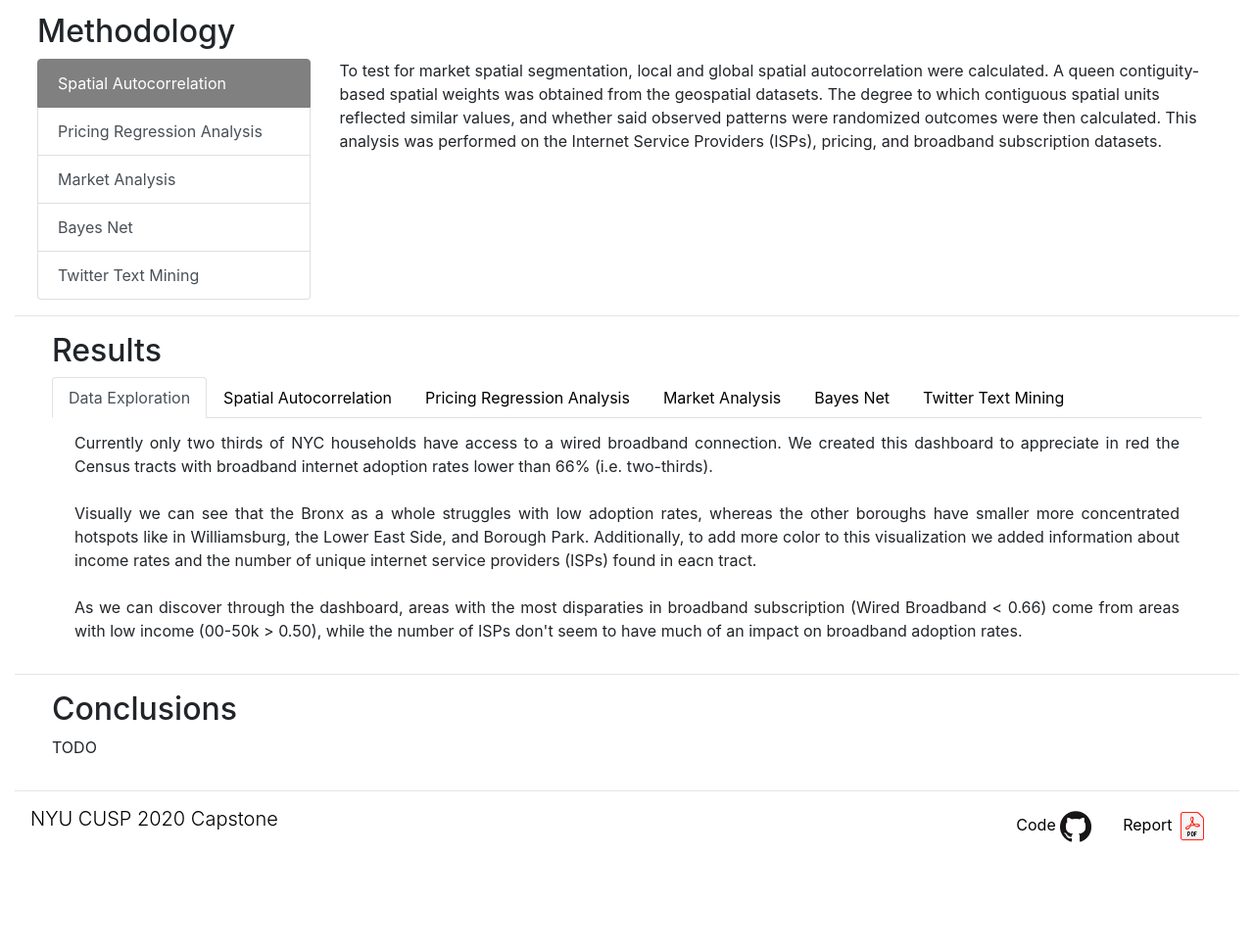
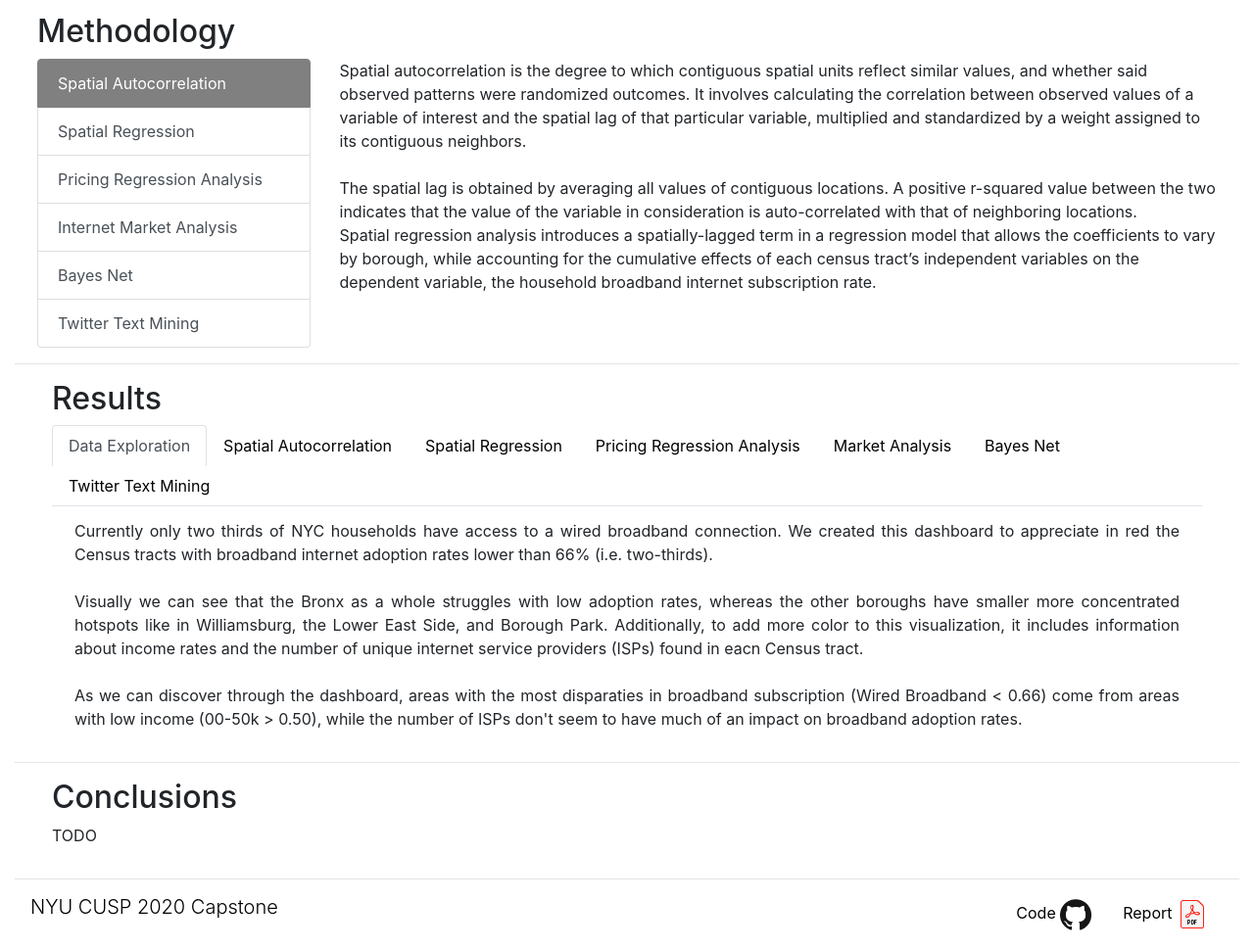
Before and after one commit to nyconnect2020/nyconnect2020.github.io, a Jekyll site: the page built from README.md, in a window 1280 px wide and 1400 px high, scrolled down 1441 px. Shown: the part 430-1400 px from the top of the window at 98% size. Built offline with Jekyll 4.4.1, drawn with Linux system fonts in a browser that asks for light colours; our own code applies the rules of GitHub Pages for plain Markdown files; before the commit the page ends 2751 px from its top, so only the background shows below that.

Commit message:
more changes for everyone else, still need to add bayes net results

```diff
--- a/_includes/methods.html
+++ b/_includes/methods.html
@@ -7,11 +7,14 @@
             <a class="list-group-item list-group-item-action active" id="list-spatial" data-toggle="list" href="#spatial-desc" role="tab" aria-controls="spatial">
                 Spatial Autocorrelation
             </a>
+            <a class="list-group-item list-group-item-action" id="list-spatial-reg" data-toggle="list" href="#spatialreg-desc" role="tab" aria-controls="spatial-regression">
+                Spatial Regression
+            </a>
             <a class="list-group-item list-group-item-action" id="list-regression" data-toggle="list" href="#regression-desc" role="tab" aria-controls="regression">
                 Pricing Regression Analysis
             </a>
             <a class="list-group-item list-group-item-action" id="list-market" data-toggle="list" href="#market-desc" role="tab" aria-controls="market">
-                Market Analysis
+                Internet Market Analysis
             </a>
             <a class="list-group-item list-group-item-action" id="list-bayes" data-toggle="list" href="#bayes-desc" role="tab" aria-controls="bayes">
                 Bayes Net
@@ -24,10 +27,19 @@
     <div class="col-9">
       <div class="tab-content" id="nav-tabContent">
         <div class="tab-pane fade show active" id="spatial-desc" role="tabpanel" aria-labelledby="list-spatial">
-            To test for market spatial segmentation, local and global spatial autocorrelation were calculated.
-            A queen contiguity-based spatial weights was obtained from the geospatial datasets.
-            The degree to which contiguous spatial units reflected similar values, and whether said observed patterns were randomized outcomes were then calculated.
-            This analysis was performed on the Internet Service Providers (ISPs), pricing, and broadband subscription datasets.
+            Spatial autocorrelation is the degree to which contiguous spatial units reflect similar values, and whether said observed patterns
+            were randomized outcomes.
+            It involves calculating the correlation between observed values of a variable of interest and the
+             spatial lag of that particular variable, multiplied and standardized by a weight assigned to its contiguous neighbors.
+           <br><br>
+           The spatial lag is obtained by averaging all values of contiguous locations.
+           A positive r-squared value between the two indicates that the value of the variable in consideration is auto-correlated with
+            that of neighboring locations.
+        </div>
+        <div class="tab-pane fade show active" id="spatialreg-desc" role="tabpanel" aria-labelledby="list-spatial-reg">
+            Spatial regression analysis introduces a spatially-lagged term in a regression model that allows the coefficients to vary by borough,
+             while accounting for the cumulative effects of each census tract’s independent variables on the dependent variable,
+             the household broadband internet subscription rate.
         </div>
         <div class="tab-pane fade" id="regression-desc" role="tabpanel" aria-labelledby="list-regression">
             <p>
@@ -57,9 +69,11 @@
             <img src="/assets/images/results/hhi.png" class="img-fluid fixed-height-img" alt="HHI model">
         </div>
         <div class="tab-pane fade" id="bayes-desc" role="tabpanel" aria-labelledby="list-bayes">
-            A Bayesian Network was constructed using demographic data such as race, income, age, and broadband subscription rates,
+            A Bayesian Network is a probabilistic graphical model that was used to show causation relationships of
+             the descriptive data of each Census tract.
+            <br><br>
+            The data used to construct the net included data such as race, income, age mix, and broadband subscription rates,
              plus the number of unique broadband ISPs at the Census block level.
-            The network showed which of those factors had an impact on broadband subscription rates.
         </div>
         <div class="tab-pane fade" id="twitter-desc" role="tabpanel" aria-labelledby="list-twitter">
             Text mining based on Twitter data was performed to provide more insights into the public's perception of current telecom service.
--- a/_includes/results.html
+++ b/_includes/results.html
@@ -12,6 +12,10 @@
                 <li class="nav-item" role="presentation">
                     <a class="nav-link" id="profile-tab" data-toggle="tab" href="#r_spatial" role="tab"
                         aria-controls="profile" aria-selected="false">Spatial Autocorrelation</a>
+                </li>
+                <li class="nav-item" role="presentation">
+                    <a class="nav-link" id="profile-tab" data-toggle="tab" href="#r_spatialreg" role="tab"
+                        aria-controls="profile" aria-selected="false">Spatial Regression</a>
                 </li>
                 <li class="nav-item" role="presentation">
                     <a class="nav-link" id="contact-tab" data-toggle="tab" href="#r_regression" role="tab"
@@ -40,8 +44,8 @@
                                 <br><br>
                                 Visually we can see that the Bronx as a whole struggles with low adoption rates,
                                 whereas the other boroughs have smaller more concentrated hotspots like in Williamsburg, the Lower East Side, and Borough Park.
-                                Additionally, to add more color to this visualization we added information about income rates and the number of unique internet
-                                service providers (ISPs) found in eacn tract.
+                                Additionally, to add more color to this visualization, it includes information about income rates and the number of unique internet
+                                service providers (ISPs) found in eacn Census tract.
                                 <br><br>
                                 As we can discover through the dashboard, areas with the most disparaties in broadband subscription (Wired Broadband < 0.66)
                                 come from areas with low income (00-50k > 0.50), while the number of ISPs don't seem to have much of an impact on
@@ -55,29 +59,92 @@
                     </iframe> -->
                 </div>
                 <div class="tab-pane fade" id="r_spatial" role="tabpanel" aria-labelledby="Spatial Autocorrelation Results">
+                    <div class="row result-content">
+                        <div class="col-md-12">
+                            <p class="col-md-12 text-justify">
+                                At the scale of census tracts, internet service infrastructure displays strong signs of spatial autocorrelation.
+                                There are clusters of spatially contiguous census tracts that share similar levels of infrastructural provision
+                                in terms of price and the number of ISPs that is beyond randomness.
+                            </p>
+                            <p class="col-md-12 text-justify">
+                                It is more likely than not that these spatial patterns seen in Figures 1 and 2 are not randomized outcomes.
+                                <br>
+                                The broad swathes of contiguous census tracts that are similarly clustered together imply that there are network
+                                effects at a scale greater than census tracts.
+                                <br><br>
+                                Here's a legend explaining the assigned values on our figures below:
+                                <ul>
+                                    <li>
+                                        Not Sig:
+                                        <ul><li>
+                                            Statistically insignificant traces of spatial autocorrelation among contiguous census tracts
+                                        </li></ul>
+                                    </li>
+                                    <li>
+                                        High-High:
+                                        <ul><li>
+                                            Census tract with above-average value bounded by tracts with equally above-average values
+                                        </li></ul>
+                                    </li>
+                                    <li>
+                                        Low-High:
+                                        <ul><li>
+                                            Census tract with below-average value bounded by tracts with above-average values
+                                        </li></ul>
+                                    </li>
+                                    <li>
+                                        Low-Low:
+                                        <ul><li>
+                                            Census tract with below-average value bounded by tracts with equally below-average values
+                                        </li></ul>
+                                    </li>
+                                    <li>
+                                        High-Low:
+                                        <ul><li>
+                                            Census tract with above-average value bounded by tracts with below-average values
+                                        </li></ul>
+                                    </li>
+                                </ul>
+                            </p>
+                        </div>
+                        <div class="col-md-6">
+                            <img src="/assets/images/results/spatial_auto.png" class="img-fluid fixed-height-img" alt="Spatial Market Analysis">
+                        </div>
+                        <div class="col-md-6">
+                            <img src="/assets/images/results/spatial_auto2.png" class="img-fluid fixed-height-img" alt="Spatial Market Analysis">
+                        </div>
+
+
+                    </div>
+                </div>
+                <div class="tab-pane fade" id="r_spatialreg" role="tabpanel" aria-labelledby="Spatial Regression Results">
                     <div class="row justify-content-center result-content">
                         <p class="col-md-12 text-justify">
-                            TODO
+                            Much like the Pricing Regression results of the supply and demand of ISPs, the Spatial Regressions showed that
+                             income levels were significant variables in determining broadband subscription rartes.
+                            <br><br>
+                            Census tracts with more wealthier residents are associated with higher subscription rates.
+                            More interestingly, the number of ISPs was negatively correlated with subscription rates.
+                            These findings might imply that in the long-run, an increase in the number of ISPs can result in market
+                             fragmentation that reduces subscription rates.
                         </p>
                     </div>
                 </div>
                 <div class="tab-pane fade" id="r_regression" role="tabpanel" aria-labelledby="Broadband Pricing Regression Results">
                     <div class="row justify-content-center result-content">
                         <p class="col-md-12 text-justify">
-                            Our regression identified a significant negative correlation in the demand side,
+                            The pricing regression identified a significant negative correlation in the demand side,
                              and a significant positive correlation in the supply side.
                             These result agree with microeconomic theory that states that higher prices for a good leads to
-                             fewer people consuming the same good.
+                             fewer people consuming it.
                             <br><br>
                             Furthermore the results showed that race and borough were factors of significant influence on the price
                              of broadband internet.
                             The results also pointed that broadband service cost more in communities with more people of two or more
                              races, or those located in Staten Island.
-                            <br>
-                            Further information can be found in the report.
                         </p>
                         <p class="col-md-12 text-justify">
-                            Finally, by combining the demand and supply curves calculated using the regression results,
+                            By combining the demand and supply curves calculated using the regression results,
                              we found the market equilibrium to be around <b>5 broadband providers</b>,
                              while the equilibrium price is approximately <b>$70.9 per line per month</b>.
                         </p>
```
